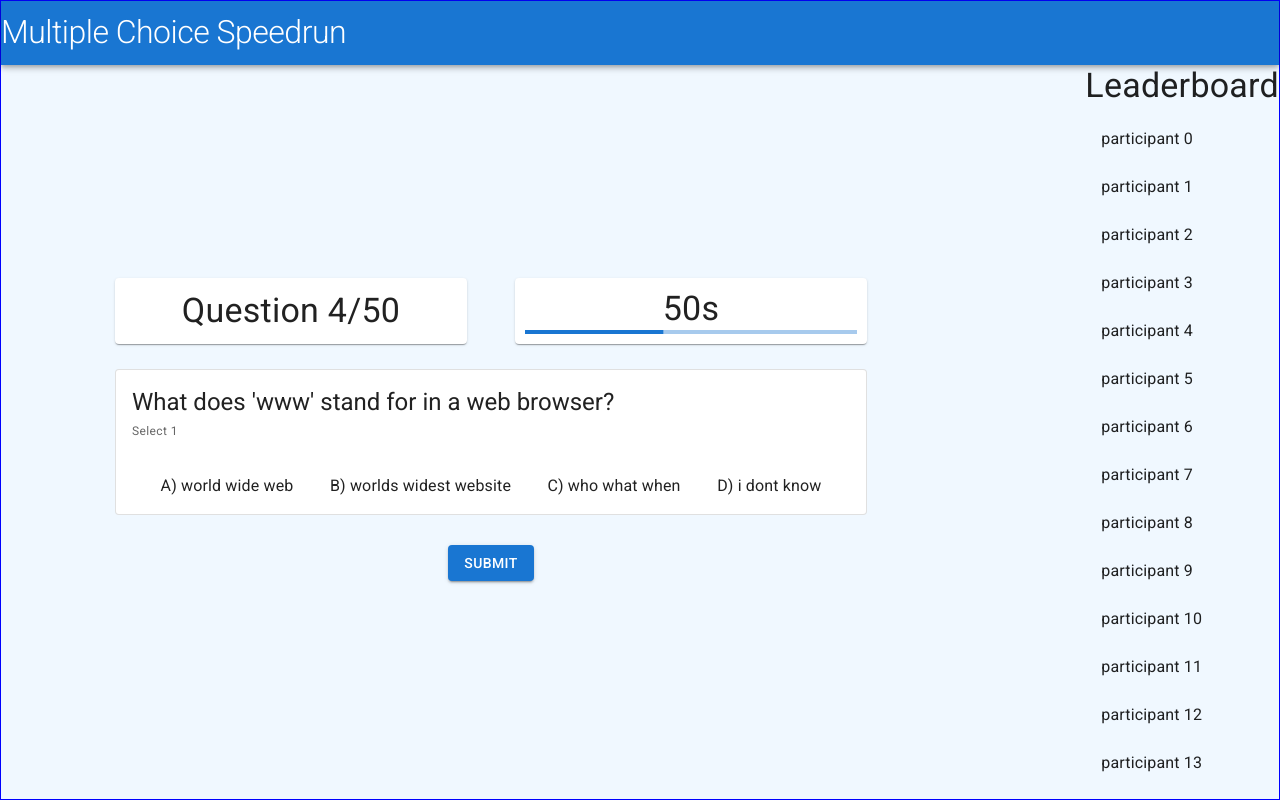
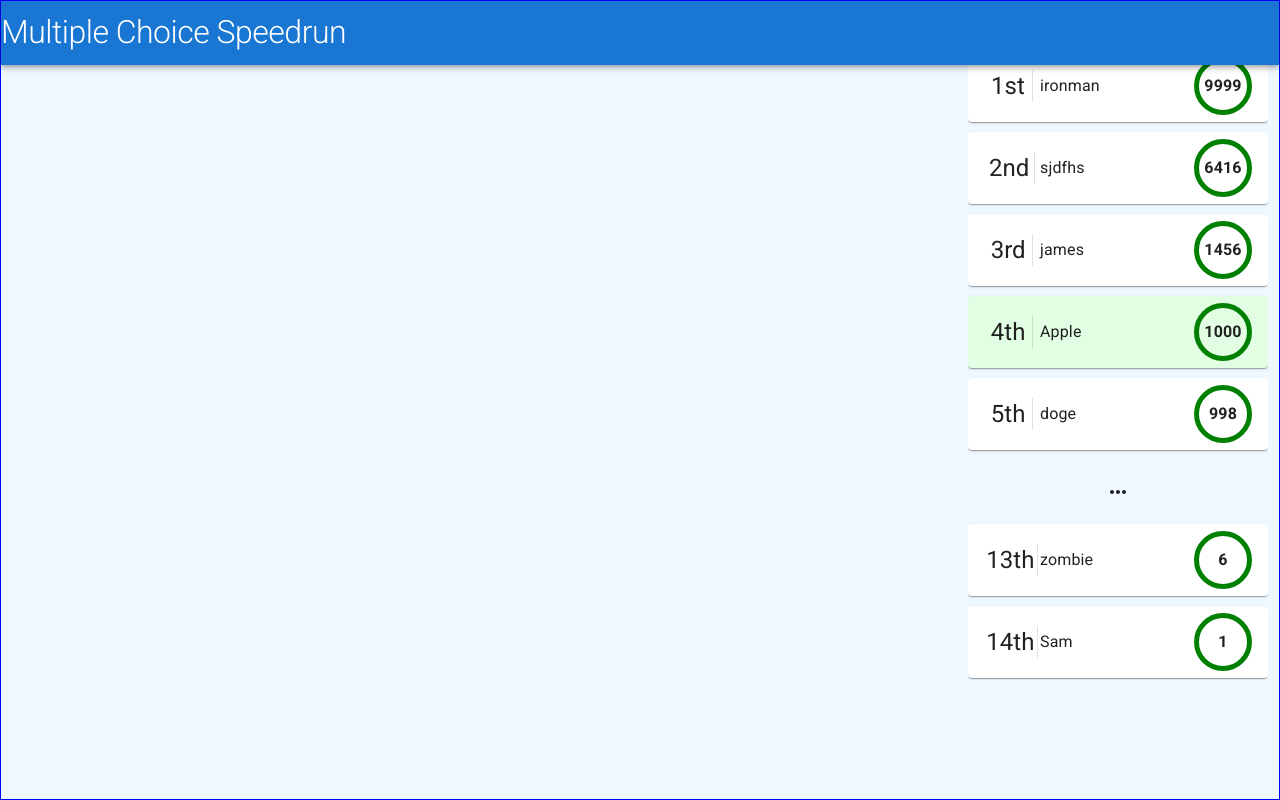
Before and after one commit to Ryangwaite/mc-speedrun, a React (Create React App) app in the folder ui/: page / in a window 1280 px wide. Built offline with nearby package versions, Linux system fonts and the light colour scheme.

Commit message:
UI: Added a LeaderBoard component

```diff
--- a/ui/src/App.tsx
+++ b/ui/src/App.tsx
@@ -2,6 +2,7 @@ import { Container, Box } from '@mui/material';
 import { TopBar } from './common/AppBar';
 import Home from './home/home';
 import Config from './host/Config';
+import Observe from './host/Observe';
 
 import Lobby from './participant/Lobby';
 import Quiz from './participant/Quiz';
@@ -24,10 +25,11 @@ function App() {
 
             {/* Participants Screens */}
             {/* <Lobby /> */}
-            <Quiz />
+            {/* <Quiz /> */}
 
             {/* Host Screens */}
             {/* <Config /> */}
+            <Observe />
         </Box>
     )
 }
--- /dev/null
+++ b/ui/src/common/Leaderboard.tsx
@@ -0,0 +1,193 @@
+import { Box, Card, Container, Divider, List, ListItem, ListItemAvatar, ListItemText, Typography } from "@mui/material";
+import MoreHorizIcon from '@mui/icons-material/MoreHoriz';
+import { IParticipant, SAMPLE_PARTICIPANTS } from "../const";
+import { getOrdinal } from "../utilities";
+
+interface ILeaderBoardItemScoreProps {
+    score: number,
+}
+
+function LeaderBoardItemScore(props: ILeaderBoardItemScoreProps) {
+    const borderDiameter = "58px"
+    return (
+        <Container
+            sx={{
+                display: "flex",
+                justifyContent: "center",
+                alignItems: "center",
+                border: "5px solid green",
+                borderRadius: "50%", // Circular border
+                width: borderDiameter,
+                height: borderDiameter,
+            }}
+        >
+            <Typography
+                variant="body1"
+                fontWeight="bold"
+            >{props.score}</Typography>
+        </Container>
+    )
+}
+
+interface ILeaderBoardItemProps {
+    key: number,
+    participant: IParticipant,
+}
+
+function LeaderBoardItem(props: ILeaderBoardItemProps) {
+
+    const {name, score, selected, position} = props.participant;
+    const positionString = `${position}${getOrdinal(position as number)}`
+
+    return (
+        <Card
+            sx={{
+                marginBottom: "10px",
+                background: selected ? "#e3ffe3" : undefined // A random light green colour only first selected
+            }}
+            key={props.key}
+        >
+            <ListItem
+                secondaryAction={<LeaderBoardItemScore score={score} />}
+                sx={{
+                    paddingTop: "20px",
+                    paddingBottom: "20px",
+                }}
+            >
+                <ListItemAvatar
+                    sx={{
+                        display: "flex",
+                        alignItems: "center",
+                        justifyContent: "space-evenly",
+                    }}
+                >
+                    <Typography
+                        textAlign="center"
+                        variant="h5"
+                    >{positionString}</Typography>
+                    <Divider flexItem orientation="vertical" />
+                </ListItemAvatar>
+                <ListItemText
+                    primary={name}
+                />
+            </ListItem>
+        </Card>
+    )
+}
+
+interface ILeaderBoardOmissionProps {
+    key: number
+}
+
+function LeaderBoardOmission(props: ILeaderBoardOmissionProps) {
+    return (
+        <ListItem
+            key={props.key}
+            sx={{
+                paddingTop: "20px",
+                paddingBottom: "20px",
+                display: "flex",
+                justifyContent: "center"
+            }}
+        >
+            <MoreHorizIcon />
+        </ListItem>
+    )
+}
+
+interface ILeaderBoardProps {
+    participants?: IParticipant[]
+}
+
+class LeaderBoardOmissionToken {}
+
+export function LeaderBoard(props: ILeaderBoardProps) {
+
+    /**
+     * Only show a subset of the leaderboard. The top 2, bottom 2 and the users current
+     * position +/-1. Gaps are rendered with a "...". There's 9 slots total. No omitting
+     * will be done if there's <= 9 items.
+     */
+
+    // Get some participants.
+    // NOTE: if this isn't deep cloned, weird rendering things happen with multiple list items shown as selected
+    const participants = SAMPLE_PARTICIPANTS.map(participant => ({...participant}))
+    participants[10].selected = true // Make a "random" participant highlighted.
+
+    participants.sort((a, b) => b.score - a.score) // sort highest to lowest
+
+    let renderInstructions: (IParticipant|LeaderBoardOmissionToken)[] = []
+    if (participants.length <= 9) {
+        renderInstructions = participants;
+    } else {
+        const participantIndex = participants.findIndex(x => x.selected)
+        let renderIndexes = []
+        // Always show first two...
+        renderIndexes.push(0, 1)
+        // ... and Participant position and one on either side
+        if (participantIndex - 1 > 0) renderIndexes.push(participantIndex - 1)
+        renderIndexes.push(participantIndex)
+        if (participantIndex + 1 < participants.length - 1) renderIndexes.push(participantIndex + 1)
+        // ... and the last two
+        renderIndexes.push(participants.length - 2, participants.length - 1)
+
+        // Remove duplicate indexes
+        let uniqueIndexes = Array.from(new Set(renderIndexes)).sort((a, b) => a - b)
+
+        // Build the instructions
+        let i = 0
+        while (i < uniqueIndexes.length) {
+            let currentIndex = uniqueIndexes[i]
+            let currentParticipant = participants[currentIndex]
+            currentParticipant.position = currentIndex + 1
+            renderInstructions.push(currentParticipant);
+
+            // Determine if we need a "..." row between this entry and the next
+            let nextIndex = i + 1 < uniqueIndexes.length ? uniqueIndexes[i+1] : null
+            if (nextIndex && nextIndex - currentIndex > 1) {
+                renderInstructions.push(new LeaderBoardOmissionToken())
+            }
+            i++
+        }
+    }
+
+    const elements = renderInstructions.map((value, index) => {
+        if (value instanceof LeaderBoardOmissionToken) {
+            return <LeaderBoardOmission key={index} />
+        } else {
+            return <LeaderBoardItem key={index} participant={value} />
+        }
+    })
+
+    return (
+        <List>
+            {elements}
+        </List>
+    )
+}
+
+export const LEADERBOARD_COLUMN_WIDTH = "300px"
+
+interface ILeaderboardColumnProps {
+}
+
+export function LeaderboardColumn(props: ILeaderboardColumnProps) {
+
+    return (
+        <Box
+            // Position on the rhs
+            position="absolute"
+            top="0"
+            right="0"
+            bottom="0"
+            width={LEADERBOARD_COLUMN_WIDTH}
+            marginRight="12px"
+            sx={{
+                overflowY: "auto",
+            }}
+        >
+            <Typography variant="h4">Leaderboard</Typography>
+            <LeaderBoard />
+        </Box>
+    )
+}
--- a/ui/src/const.ts
+++ b/ui/src/const.ts
@@ -121,3 +121,83 @@ export const SAMPLE_QUESTIONS_AND_ANSWERS: IQuestionAndAnswers[] = [
     },
 
 ]
+
+export interface IParticipant {
+    name: string,
+    score: number,
+    position?: number, // where they are placed relative to others. First place is 1
+    selected: boolean, // For rendering purposes
+}
+
+export const SAMPLE_PARTICIPANTS: IParticipant[] = [
+    {
+        name: "ryan",
+        score: 65,
+        selected: false,
+    },
+    {
+        name: "james",
+        score: 1456,
+        selected: false,
+    },
+    {
+        name: "chicken",
+        score: 45,
+        selected: false,
+    },
+    {
+        name: "zombie",
+        score: 6,
+        selected: false,
+    },
+    {
+        name: "doge",
+        score: 998,
+        selected: false,
+    },
+    {
+        name: "Bruce",
+        score: 564,
+        selected: false,
+    },
+    {
+        name: "steve",
+        score: 9,
+        selected: false,
+    },
+    {
+        name: "sean",
+        score: 633,
+        selected: false,
+    },
+    {
+        name: "Devon",
+        score: 111,
+        selected: false,
+    },
+    {
+        name: "Sam",
+        score: 1,
+        selected: false,
+    },
+    {
+        name: "Apple",
+        score: 1000,
+        selected: false,
+    },
+    {
+        name: "dragon",
+        score: 7,
+        selected: false,
+    },
+    {
+        name: "ironman",
+        score: 9999,
+        selected: false,
+    },
+    {
+        name: "sjdfhs",
+        score: 6416,
+        selected: false,
+    },
+]
--- /dev/null
+++ b/ui/src/host/Observe.tsx
@@ -0,0 +1,23 @@
+import { Container, Typography } from "@mui/material";
+import React from "react";
+import { LeaderboardColumn } from "../common/Leaderboard";
+
+interface IObserveProps {
+}
+
+interface IObserveState {
+
+}
+
+class Observe extends React.Component<IObserveProps, IObserveState> {
+    constructor(props: IObserveProps) {
+        super(props)
+        this.state = {}
+    }
+
+    render() {
+        return <LeaderboardColumn />
+    }
+}
+
+export default Observe;
--- a/ui/src/participant/Quiz.tsx
+++ b/ui/src/participant/Quiz.tsx
@@ -1,11 +1,8 @@
 import React from "react";
 import { Button, Typography, Box, Card, LinearProgress, Container} from "@mui/material";
-import ParticipantList from "../common/ParticipantList";
 import { QuestionCard } from "../common/Question";
 import { SAMPLE_QUESTIONS_AND_ANSWERS } from "../const";
-
-const LEADERBOARD_COLUMN_WIDTH = "300px"
-
+import { LeaderboardColumn, LEADERBOARD_COLUMN_WIDTH } from "../common/Leaderboard";
 interface IQuestionNumberCardProps {
     questionNumber: number,
     totalQuestions: number,
@@ -144,31 +141,6 @@ function PositionedQuizSection(props: IQuizSectionProps) {
     )
 }
 
-interface IParticipantColumnProps {
-}
-
-function ParticipantColumn(props: IParticipantColumnProps) {
-
-    const participants: Set<string> = new Set(Array.from(Array(100).keys()).map(x => `participant ${x}`));
-
-    return (
-        <Box
-            // Position on the rhs
-            position="absolute"
-            top="0"
-            right="0"
-            bottom="0"
-            maxWidth={LEADERBOARD_COLUMN_WIDTH}
-            sx={{
-                overflowY: "auto",
-            }}
-        >
-            <Typography variant="h4">Leaderboard</Typography>
-            <ParticipantList otherParticipants={participants} thisParticipant={null} />
-        </Box>
-    )
-}
-
 interface IQuizProps {
 }
 
@@ -199,7 +171,7 @@ class Quiz extends React.Component<IQuizProps, IQuizState> {
                     secondsRemaining={50}
                     totalSeconds={120}
                 />
-                <ParticipantColumn />
+                <LeaderboardColumn />
             </Box>
 
         )
--- /dev/null
+++ b/ui/src/utilities.tsx
@@ -0,0 +1,12 @@
+/**
+ * Gets the ordinal e.g. "st", "nd", "rd", "th"
+ *
+ * Modified from https://community.shopify.com/c/shopify-design/ordinal-number-in-javascript-1st-2nd-3rd-4th/m-p/72156
+ *
+ * @param value number to get ordinal for
+ */
+export function getOrdinal(value: number): string {
+    var s = ["th", "st", "nd", "rd"],
+      v = value % 100;
+  return s[(v - 20) % 10] || s[v] || s[0];
+}
```
Also changed, not shown: ui/src/host/Config.tsx (+5 -6 lines).
